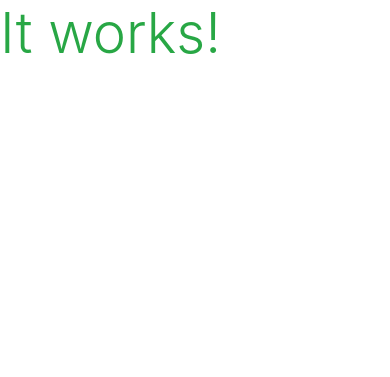
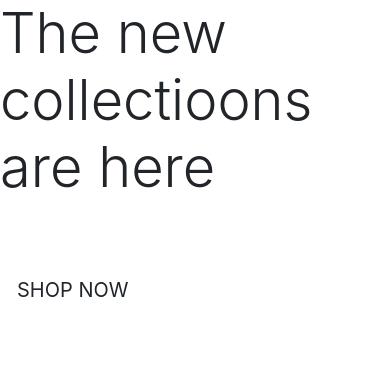
Before and after one commit to seananocoistin/boutique, a Django app: page / in a window 390 px wide. Shown: the top 377 px of the page. Run offline with Django 3.2, Linux system fonts and the light colour scheme; some libraries are stand-ins or nearby versions.

Commit message:
Added items to the home page

```diff
--- a/home/templates/home/index.html
+++ b/home/templates/home/index.html
@@ -2,5 +2,19 @@
 {% load static %}
 
 {% block content %}
-    <h1 class="display-4 text-success">It works!</h1>
+    <div class="container h-100">
+        <div class="row h-100">
+            <div class="col-7 col-md-6 my-auto"></div>
+                <h1 class="display-4 logo-font text-black">
+                    The new collectioons are here
+                </h1>
+                <div class="my-5">
+                    <h4>
+                        <a href="" class="shop-now-button btn btn-lg rounded-0 text-uppercase py-3">Shop Now</a>
+                    </h4>
+            </div>
+        </div>
+    </div>
+</div>
+
 {% endblock %}
```
